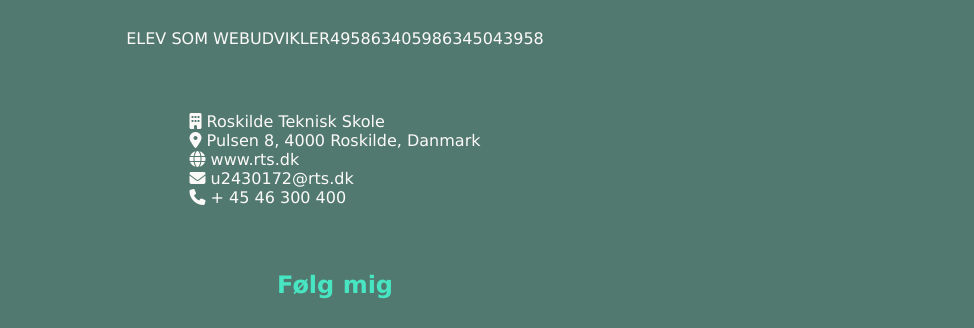
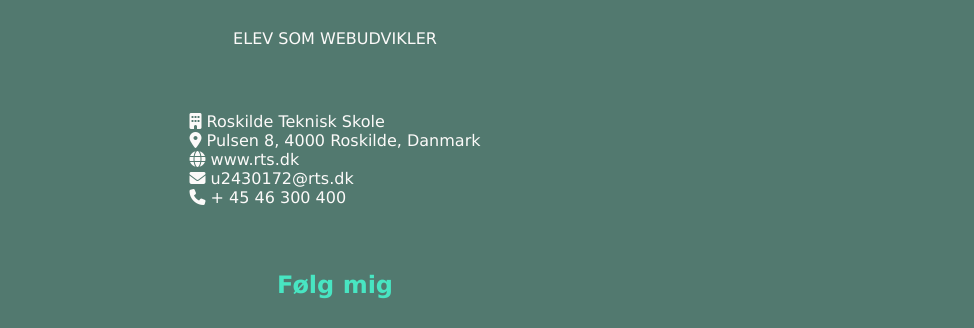
Before and after one commit to Chrille0234/CV-visitkort-og-portfolie, a plain HTML site: page index.html in a window 1280 px wide. Shown: the part 541-869 px from the top of the page, without its empty margins (305-1279 px from the left). Drawn offline with Linux system fonts and the light colour scheme.

Commit message:
untested something

```diff
--- a/index.html
+++ b/index.html
@@ -31,7 +31,7 @@
             <img src="billeder/visitkort.png" class="round-img">
 
             <h1>Christian Madsen</h1>
-            <p>ELEV SOM WEBUDVIKLER495863405986345043958</p>
+            <p>ELEV SOM WEBUDVIKLER</p>
         </header>
         <main>
             <ul>
```
